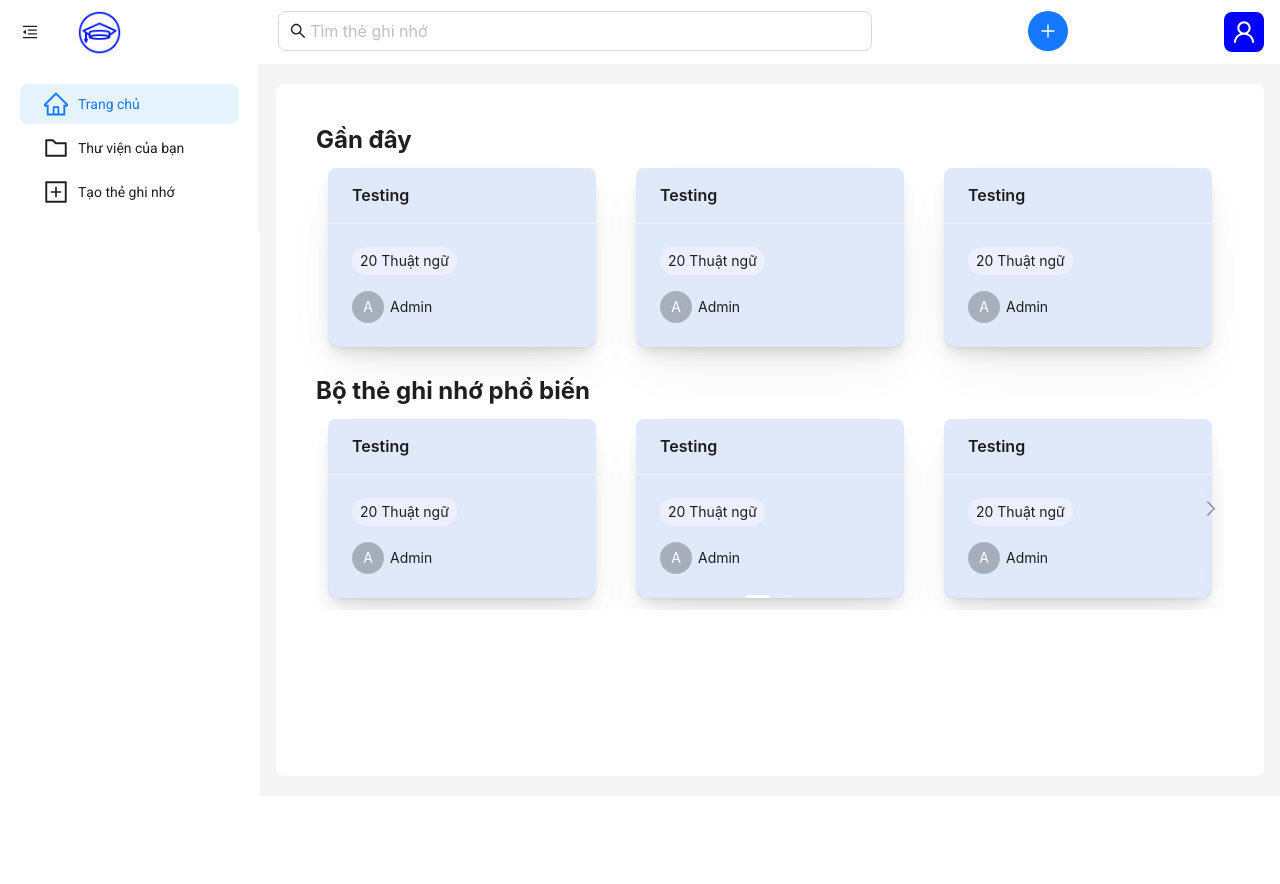
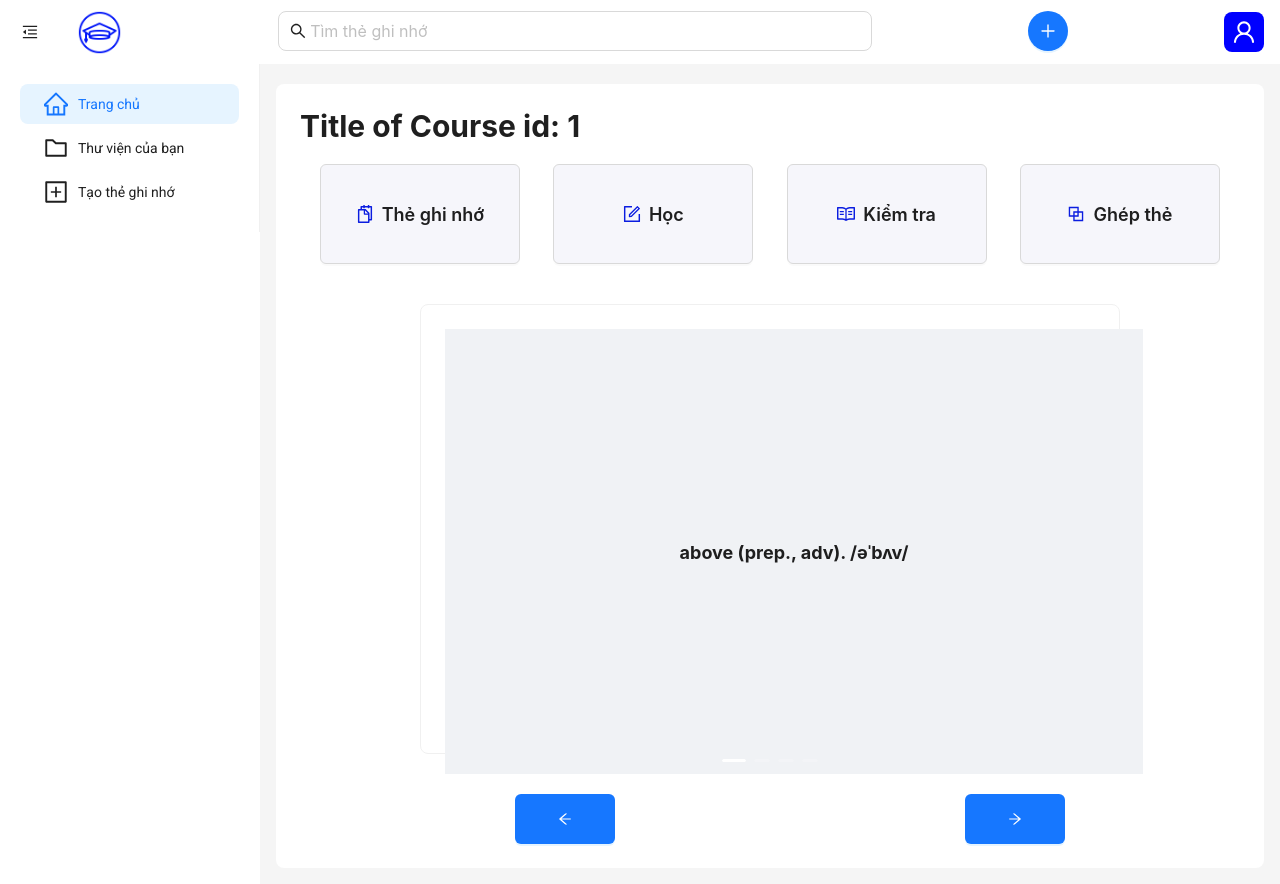
Before and after one commit to K1ethoang/FE_Learn-Vocabulary_KDP, a React (Vite) app: page /studies/1 in a window 1280 px wide. Shown: the top 884 px of the page. Before the commit the page ends 800 px from the top, so only its background shows below. Built offline with nearby package versions, Linux system fonts and the light colour scheme.

Commit message:
create study screen

```diff
--- a/src/App.jsx
+++ b/src/App.jsx
@@ -3,7 +3,8 @@ import LayoutPage from "./layouts/Layout"
 import HomeScreen from "./components/screens/HomeScreen";
 import { BrowserRouter as Router, Routes, Route } from "react-router-dom";
 import CreateTermsScreen from "./components/screens/CreateTermsScreen";
-
+import StudyScreen from './components/screens/StudyScreen'
+import NotFoundScreen from './components/exceptions/NotFoundScreen'
 
 
 
@@ -17,7 +18,8 @@ function App() {
             <Route path="/" element={<HomeScreen />}  />
             <Route path="/library" element={<LibraryScreen />} />
             <Route path="/create-set" element={<CreateTermsScreen />} />
-            <Route path="*" element={<HomeScreen />} />
+            <Route path="/studies/:id" element={<StudyScreen />} />
+            <Route path="*" element={<NotFoundScreen />} />
           </Routes>
         </LayoutPage>
 
--- /dev/null
+++ b/src/components/cards/FlipCard.css
@@ -0,0 +1,53 @@
+.card-container {
+  perspective: 1000px;
+  width: 700px;
+  height: 450px;
+  margin: 20px auto;
+  cursor: pointer;
+}
+
+.flip-card {
+  width: 100%;
+  height: 100%;
+  transition: transform 0.6s;
+  transform-style: preserve-3d;
+  position: relative;
+}
+
+.flip-card.flipped {
+  transform: rotateY(180deg); /* Flip along Y-axis */
+}
+
+.front,
+.back {
+  position: absolute;
+  width: 100%;
+  height: 100%;
+  backface-visibility: hidden;
+  display: flex;
+  justify-content: center;
+  align-items: center;
+  font-size: 18px;
+  font-weight: bold;
+  padding: 10px;
+  box-sizing: border-box;
+}
+
+.front {
+  background: #f0f2f5;
+}
+
+.back {
+  background: #1890ff;
+  color: white;
+}
+
+.front p,
+.back p {
+  margin: 0;
+  text-align: center;
+}
+
+.back p {
+  transform: rotateY(180deg);
+}
--- /dev/null
+++ b/src/components/cards/FlipCard.jsx
@@ -0,0 +1,29 @@
+import React, { useState } from "react";
+import { Card } from "antd";
+import './FlipCard.css'
+
+const FlipCard = () => {
+  const [isFlipped, setIsFlipped] = useState(false);
+
+  const handleFlip = () => {
+    setIsFlipped(!isFlipped);
+  };
+
+  return (
+    <div className="card-container" onClick={handleFlip}>
+      <Card className={`flip-card ${isFlipped ? "flipped" : ""}`}>
+        {!isFlipped ? (
+          <div className="front">
+            <p>above (prep., adv). /əˈbʌv/</p>
+          </div>
+        ) : (
+          <div className="back">
+            <p>ở trên, lên trên</p>
+          </div>
+        )}
+      </Card>
+    </div>
+  );
+};
+
+export default FlipCard;
--- /dev/null
+++ b/src/components/exceptions/NotFoundScreen.jsx
@@ -0,0 +1,11 @@
+import React from 'react'
+
+const NotFoundScreen = () => {
+  return (
+    <div>
+      Not Found Screen
+    </div>
+  )
+}
+
+export default NotFoundScreen
--- /dev/null
+++ b/src/components/screens/StudyScreen.jsx
@@ -0,0 +1,62 @@
+import { ArrowLeftOutlined, ArrowRightOutlined, BlockOutlined, FormOutlined, ReadOutlined, SnippetsOutlined } from '@ant-design/icons';
+import { Button, Carousel } from 'antd';
+import React, { useRef } from 'react'
+import { useParams } from 'react-router-dom';
+import FlipCard from '../cards/FlipCard';
+
+const StudyScreen = () => {
+    const { id } = useParams();
+    const carouselRef = useRef(null);
+
+  const handleNext = () => {
+    // Call the next method of the Carousel
+    if (carouselRef.current) {
+      carouselRef.current.next();
+    }
+  };
+  const handlePrev = () => {
+    // Call the next method of the Carousel
+    if (carouselRef.current) {
+      carouselRef.current.prev();
+    }
+  };
+    return (
+        <div>
+            <div className='text-3xl font-bold'>
+                Title of Course id: {id}
+            </div>
+
+            <div className='m-5  flex items-center justify-between'>
+                <Button icon={<SnippetsOutlined style={{color:'#0b1de0'}}/>} style={{width:200, height:100, backgroundColor:'#f0f0f894', fontSize:18, fontWeight:600}}>Thẻ ghi nhớ</Button>
+                <Button icon={<FormOutlined  style={{color:'#0b1de0'}}/>} style={{width:200, height:100, backgroundColor:'#f0f0f894', fontSize:18, fontWeight:600}}>Học</Button>
+                <Button icon={<ReadOutlined style={{color:'#0b1de0'}} />} style={{width:200, height:100, backgroundColor:'#f0f0f894', fontSize:18, fontWeight:600}}>Kiểm tra</Button>
+                <Button icon = {<BlockOutlined style={{color:'#0b1de0'}}/>} style={{width:200, height:100, backgroundColor:'#f0f0f894', fontSize:18, fontWeight:600}}>Ghép thẻ</Button>
+            </div>
+
+
+            <div>
+                <Carousel ref={carouselRef} infinite={false}>
+                    <div>
+                        <FlipCard/>
+                    </div>
+                    <div>
+                        <FlipCard/>
+                    </div>
+                    <div>
+                        <FlipCard/>
+                    </div>
+                    <div>
+                        <FlipCard/>
+                    </div>
+                </Carousel>
+
+                <div className='flex  justify-around ml-10'>
+                    <Button icon={<ArrowLeftOutlined />} type="primary" onClick={handlePrev} style={{ marginTop: "20px", width:'100px', height:'50px' }} />
+                    <Button icon={<ArrowRightOutlined />} type="primary" onClick={handleNext} style={{ marginTop: "20px", width:'100px', height:'50px' }} />
+                </div>
+            </div>
+        </div>
+    )
+}
+
+export default StudyScreen
--- a/src/layouts/Layout.jsx
+++ b/src/layouts/Layout.jsx
@@ -21,7 +21,7 @@ const LayoutPage = ({children}) => {
     token: { colorBgContainer, borderRadiusLG },
   } = theme.useToken();
 
-  const storedKey = localStorage.getItem('selectedKey');
+  const storedKey = sessionStorage.getItem('selectedKey');
   const [selectedKey, setSelectedKey] = useState(storedKey? storedKey : '1');
   useEffect(() => {
     if (storedKey) {
@@ -32,7 +32,7 @@ const LayoutPage = ({children}) => {
 
   const handleSelect = (key) => {
     setSelectedKey(key.key);
-    localStorage.setItem('selectedKey', key.key);
+    sessionStorage.setItem('selectedKey', key.key);
   };
 
     const items=[
```
